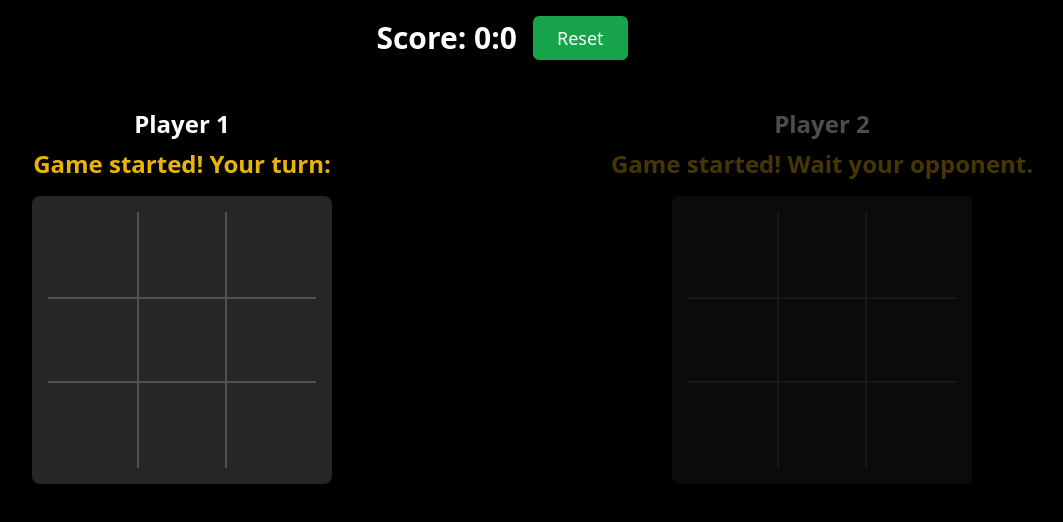
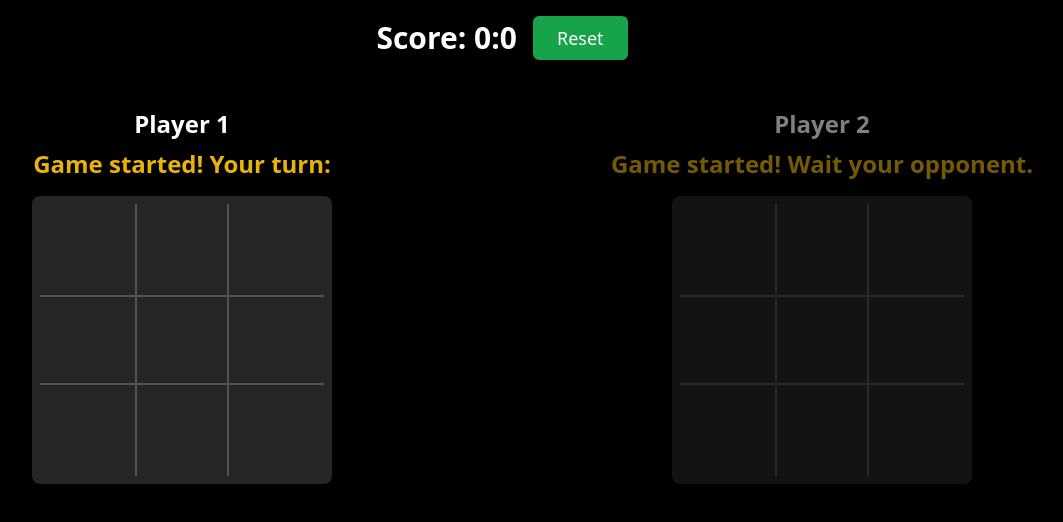
Before and after one commit to bostiog1/Tic-Tac-Toe-React-Interview, a React (Vite) app: page / in a window 1280 px wide. Shown: the top 522 px of the page, without its empty margins (138-1201 px from the left). Built offline with nearby package versions, Linux system fonts and the light colour scheme.

Commit message:
styling the square + changing opacity

```diff
--- a/src/components/GridLines.jsx
+++ b/src/components/GridLines.jsx
@@ -1,7 +1,7 @@
 // Renders the grid lines for the game board, providing a visual structure to the squares.
 
 const GridLines = () => (
-  <div className="absolute inset-2 sm:inset-4">{/* Outer container for grid lines */}
+  <div className="absolute inset-2">{/* Outer container for grid lines */}
     {/* Vertical lines */}
     <div className="absolute left-1/3 top-0 h-full w-0.5 bg-neutral-600"></div>
     <div className="absolute right-1/3 top-0 h-full w-0.5 bg-neutral-600"></div>
--- a/src/components/PlayerBoard.jsx
+++ b/src/components/PlayerBoard.jsx
@@ -39,7 +39,7 @@ const PlayerBoard = ({ isPlayerX }) => {
   return (
     <div
       className={`w-full lg:w-1/2 p-4 sm:p-8 transition-all duration-300 ${
-        !isActive && "opacity-30"
+        !isActive && "opacity-50"
       }`}
     >
       <h2 className="text-lg sm:text-2xl font-bold text-center mb-2">
```
